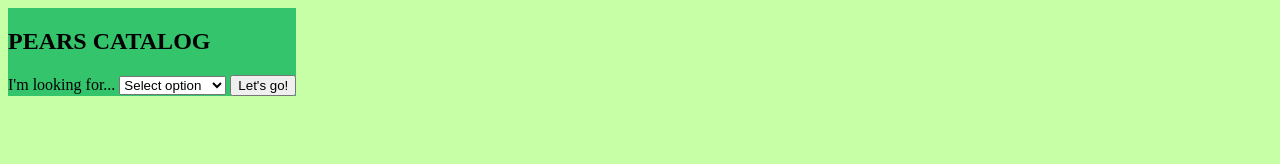
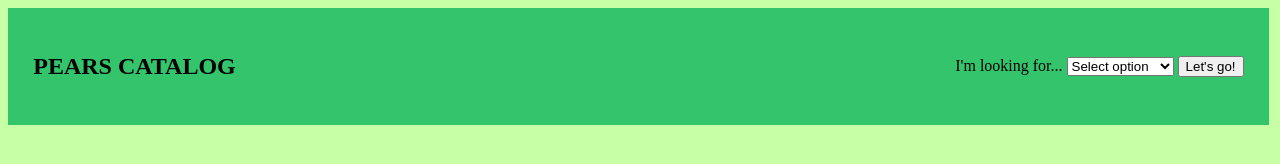
Before and after one commit to cyntaxd/HC---catalogue, a plain HTML site: page index.html in a window 1280 px wide. Drawn offline with Linux system fonts and the light colour scheme.

Commit message:
fixed styling so that the navbar would be across the entire page and so that it would look nicer. also moved the content within the navbar to be opposite one another

```diff
--- a/style.css
+++ b/style.css
@@ -4,5 +4,9 @@ body {
 
 .navigation {
     background-color: rgb(52, 196, 107);
-    display: inline-block;
+    width: 95.75%;
+    display: flex;
+    justify-content: space-between;
+    align-items: center;
+    padding: 2%;
 }
```
